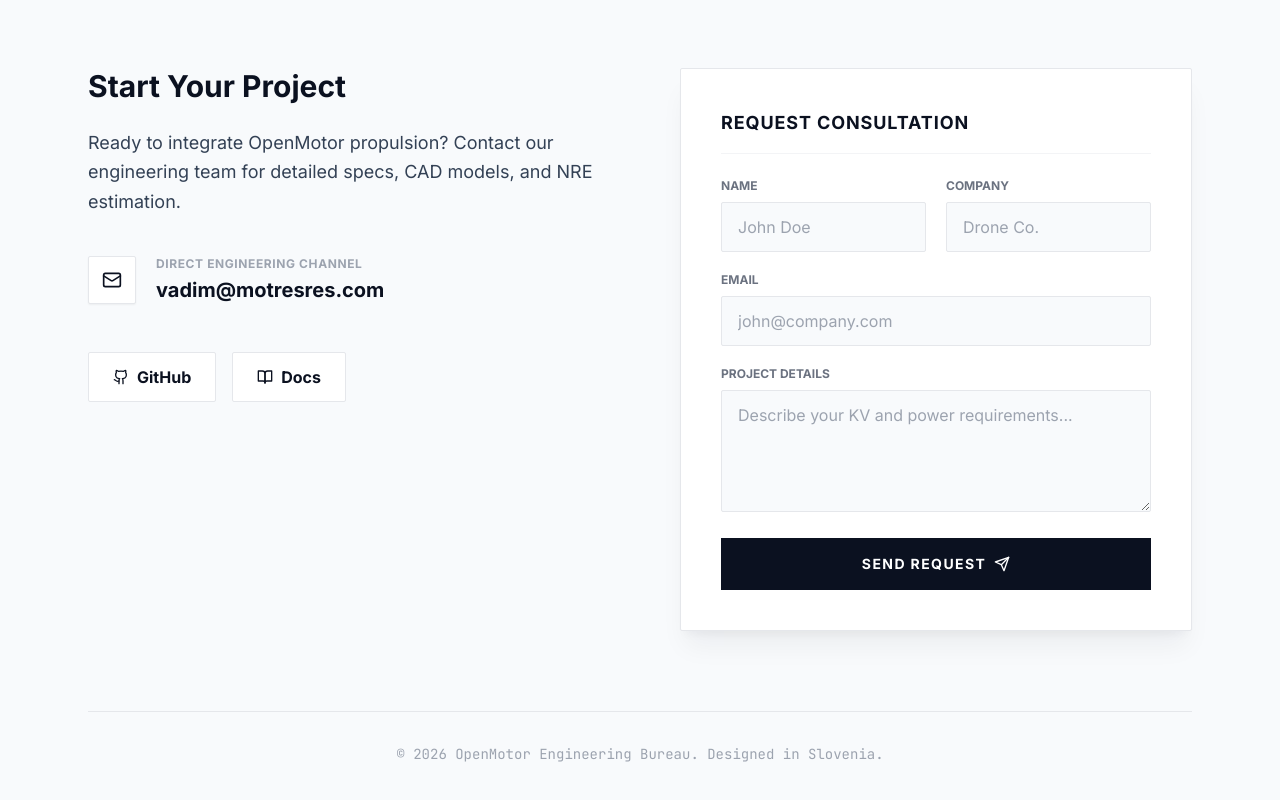
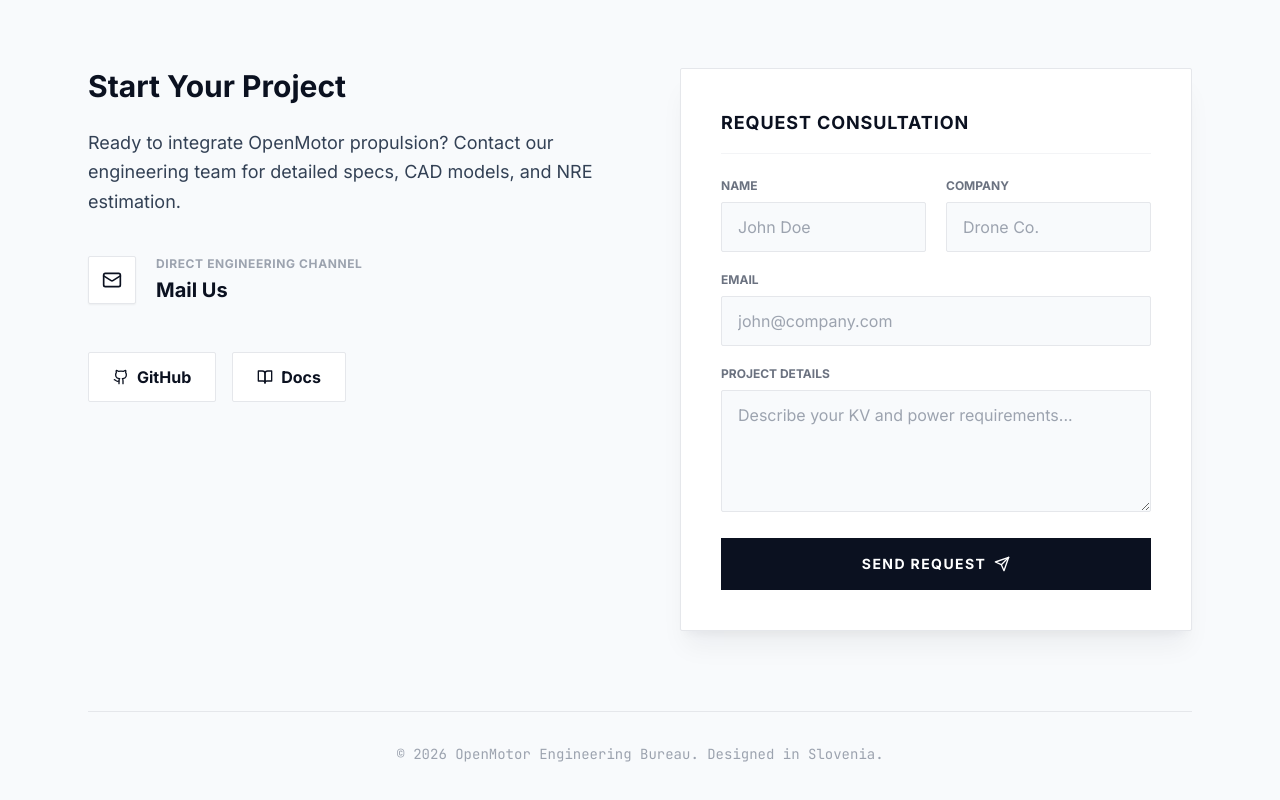
Before and after one commit to eMotres/OpenMotor, a Next.js app: page / in a window 1280 px wide. Shown: the part 2805-3605 px from the top of the page. Built offline with nearby package versions, Linux system fonts and the light colour scheme.

Commit message:
Change email display to 'Mail Us' text

```diff
--- a/components/ContactFooter.tsx
+++ b/components/ContactFooter.tsx
@@ -21,7 +21,7 @@ export default function ContactFooter() {
                 <div>
                   <div className="text-xs font-bold text-gray-400 uppercase tracking-wider mb-1">Direct Engineering Channel</div>
                   <a href="mailto:vadim@motresres.com" className="text-xl font-bold text-brand-navy hover:text-brand-orange transition-colors">
-                    vadim@motresres.com
+                    Mail Us
                   </a>
                 </div>
               </div>
```
